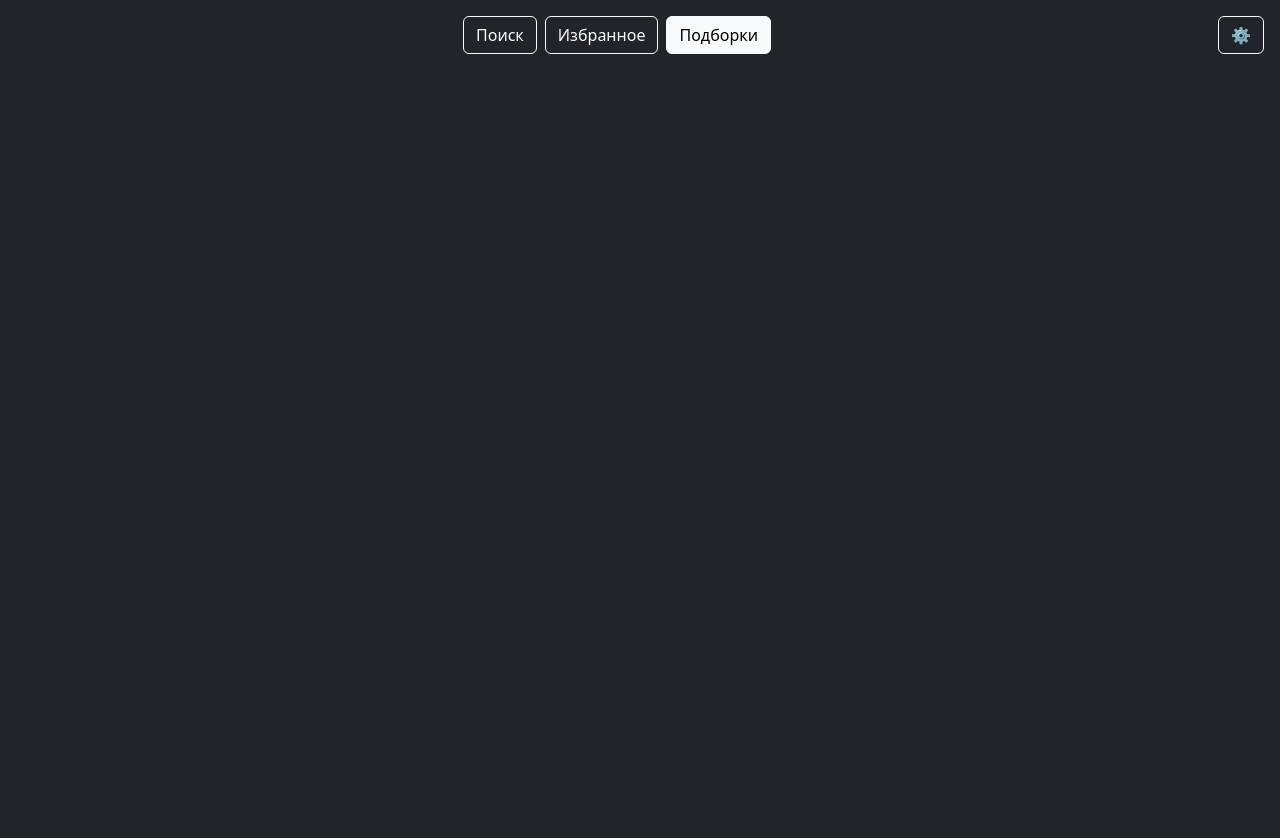
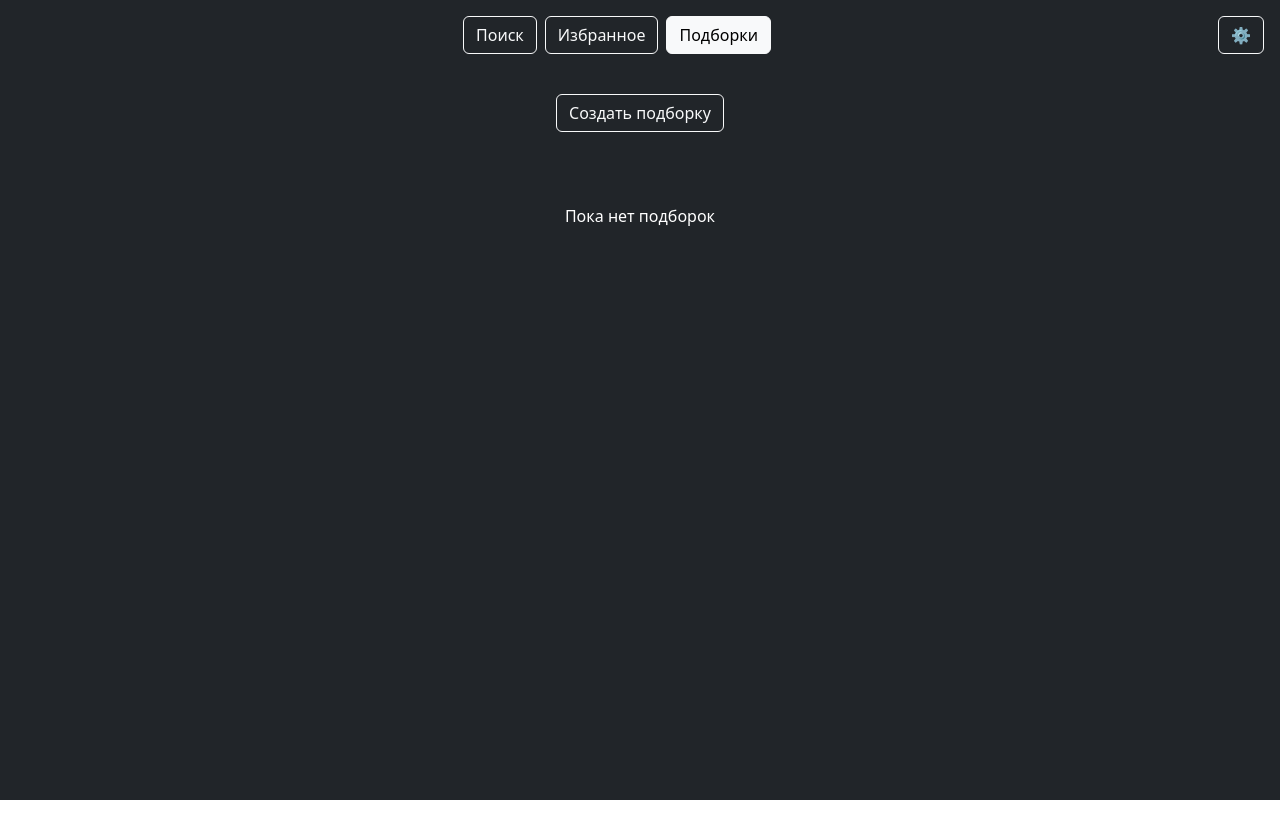
Before and after one commit to estakheeva/movie-search-app, a Vue app: page / in a window 1280 px wide. Both pictures are taken after a click on the button "Подборки". Shown: the top 838 px of the page. After the commit the page ends 800 px from the top, so only its background shows below. Built offline with nearby package versions, Linux system fonts and the light colour scheme.

Commit message:
Add collections tab and create collection form

```diff
--- a/src/App.vue
+++ b/src/App.vue
@@ -1,6 +1,8 @@
 <template>
-  <AppNav :isDark="isDark" />
-  <router-view />
+  <div class="d-flex flex-column min-vh-100">
+    <AppNav :isDark="isDark" />
+    <router-view class="flex-grow-1" />
+  </div>
 </template>
 
 <script setup>
--- /dev/null
+++ b/src/components/CollectionsGrid.vue
@@ -0,0 +1,56 @@
+<template>
+  <div>
+    <div class="d-flex justify-content-center align-items-center mb-4">
+      <!--  <h2>{{ t('collections') }}</h2>-->
+      <button class="btn" :class="isDark ? 'btn-outline-light' : 'btn-outline-dark'" @click="showForm = !showForm">
+        {{ t('createCollection') }}
+      </button>
+    </div>
+
+    <div v-if="showForm" class="mb-4">
+      <input v-model="newName" class="form-control mb-2" :placeholder="t('collectionName')" />
+      <textarea v-model="newDescription" class="form-control mb-2" :placeholder="t('collectionDescription')"></textarea>
+      <button class="btn btn-primary me-2" @click="saveCollection">{{ t('save') }}</button>
+      <button class="btn" :class="isDark ? 'btn-outline-light' : 'btn-outline-dark'" @click="showForm = false">{{ t('cancel') }}</button>
+    </div>
+
+    <div v-if="collections.length">
+      <div v-for="collection in collections" :key="collection.id" class="card mb-2" :class="isDark ? 'bg-secondary text-white' : 'bg-white text-dark border'">
+        <div class="card-body">
+          <h5 class="card-title">{{ collection.name }}</h5>
+          <p class="card-text" v-if="collection.description">{{ collection.description }}</p>
+        </div>
+      </div>
+    </div>
+
+    <div v-else class="text-center py-5">
+      <p :class="isDark ? 'text-white' : 'text-dark'">{{ t('noCollections') }}</p>
+    </div>
+  </div>
+</template>
+
+<script setup>
+import { ref } from 'vue'
+import { useLocale } from '../composables/useLocale'
+import { useCollections } from '../composables/useCollections'
+
+const { t } = useLocale()
+const { collections, addCollection } = useCollections()
+
+const showForm = ref(false)
+const newName = ref('')
+const newDescription = ref('')
+
+const saveCollection = () => {
+  if (!newName.value.trim()) return
+
+  addCollection(newName.value.trim(), newDescription.value.trim())
+  newName.value = ''
+  newDescription.value = ''
+  showForm.value = false
+}
+
+defineProps({
+  isDark: Boolean
+})
+</script>
--- /dev/null
+++ b/src/composables/useCollections.js
@@ -0,0 +1,26 @@
+import { ref } from 'vue'
+
+const collections = ref(JSON.parse(localStorage.getItem('collections') || '[]'))
+
+export const useCollections = () => {
+  const saveCollections = () => {
+    localStorage.setItem('collections', JSON.stringify(collections.value))
+  }
+
+  const addCollection = (name, description) => {
+    const newCollection = {
+      id: Date.now(),
+      name,
+      description,
+      movies: []
+    }
+    collections.value.push(newCollection)
+    saveCollections()
+    return newCollection
+  }
+
+  return {
+    collections,
+    addCollection
+  }
+}
--- a/src/locales/en.json
+++ b/src/locales/en.json
@@ -20,5 +20,12 @@
   "aboutLead": "Movie Search — a learning project for searching movies by title.",
   "whatItCan": "Features:",
   "technologies": "Technologies:",
-  "errorLoading": "Error loading data"
+  "errorLoading": "Error loading data",
+  "collections": "Collections",
+  "createCollection": "Create collection",
+  "collectionName": "Collection name",
+  "collectionDescription": "Description (optional)",
+  "save": "Save",
+  "cancel": "Cancel",
+  "noCollections": "No collections yet"
 }
--- a/src/locales/ru.json
+++ b/src/locales/ru.json
@@ -21,5 +21,11 @@
   "whatItCan": "Что умеет:",
   "technologies": "Технологии:",
   "errorLoading": "Ошибка при загрузке данных",
-  "collections": "Подборки"
+  "collections": "Подборки",
+  "createCollection": "Создать подборку",
+  "collectionName": "Название подборки",
+  "collectionDescription": "Описание (необязательно)",
+  "save": "Сохранить",
+  "cancel": "Отмена",
+  "noCollections": "Пока нет подборок"
 }
--- a/src/views/Home.vue
+++ b/src/views/Home.vue
@@ -1,5 +1,5 @@
 <template>
-  <div :class="isDark ? 'bg-dark text-white' : 'bg-light text-dark'" class="min-vh-100 p-4">
+  <div :class="isDark ? 'bg-dark text-white' : 'bg-light text-dark'" class="p-4">
     <div v-if="activeTab === 'search'">
       <SearchBar
         :loading="loading"
@@ -31,6 +31,10 @@
         @filmClick="goToFilm"
       />
     </div>
+
+    <div v-if="activeTab === 'collections'">
+      <CollectionsGrid :isDark="isDark" />
+    </div>
   </div>
 </template>
 
@@ -43,6 +47,7 @@ import { useTheme } from '../composables/useTheme'
 import SearchBar from '../components/SearchBar.vue'
 import MovieGrid from '../components/MovieGrid.vue'
 import FavoritesGrid from '../components/FavoritesGrid.vue'
+import CollectionsGrid from '../components/CollectionsGrid.vue'
 
 const { t } = useLocale()
 const router = useRouter()
@@ -56,6 +61,10 @@ const apiKey = '335a516b-35b5-4740-b827-f1443f969811'
 const favorites = ref(JSON.parse(localStorage.getItem('favorites') || '[]'))
 const { isDark } = useTheme()
 const { activeTab, setActiveTab } = useTabs()
+
+window.addEventListener('beforeunload', () => {
+  clearSearchState()
+})
 
 const saveSearchState = (films, query) => {
   sessionStorage.setItem('lastMovies', JSON.stringify(films))
--- a/src/views/MovieDetail.vue
+++ b/src/views/MovieDetail.vue
@@ -1,13 +1,12 @@
 <template>
-  <div :class="isDark ? 'bg-dark text-white' : 'bg-light text-dark'" class="min-vh-100 p-4">
+  <div :class="isDark ? 'bg-dark text-white' : 'bg-light text-dark'" class="p-4">
 
     <button @click="$router.back()" class="btn mb-4" :class="isDark ? 'btn-outline-light' : 'btn-outline-dark'">{{ t('back') }}</button>
 
-    <div v-if="loading" class="text-center py-5">
-      <div class="spinner-border text-warning">
-        <p class="text-warning mt-2">{{ t('loading') }}</p>
-      </div>
-    </div>
+    <div v-if="loading" class="text-center">
+      <div class="spinner-border text-warning"></div>
+      <p class="text-warning mt-2">{{ t('loading') }}</p>
+  </div>
 
     <div v-if="film" class="row">
       <div class="col-md-4 mb-3">
@@ -36,12 +35,14 @@
 import { ref, onMounted } from 'vue'
 import { useRoute } from 'vue-router'
 import { useLocale } from '../composables/useLocale'
+import { useTheme } from '../composables/useTheme'
 
 const route = useRoute()
 const film = ref(null)
 const loading = ref(true)
 const apiKey = '335a516b-35b5-4740-b827-f1443f969811'
-const isDark = ref(JSON.parse(localStorage.getItem('isDark') ?? 'true'))
+
+const { isDark } = useTheme()
 const { t } = useLocale()
 
 onMounted(async () => {
```
